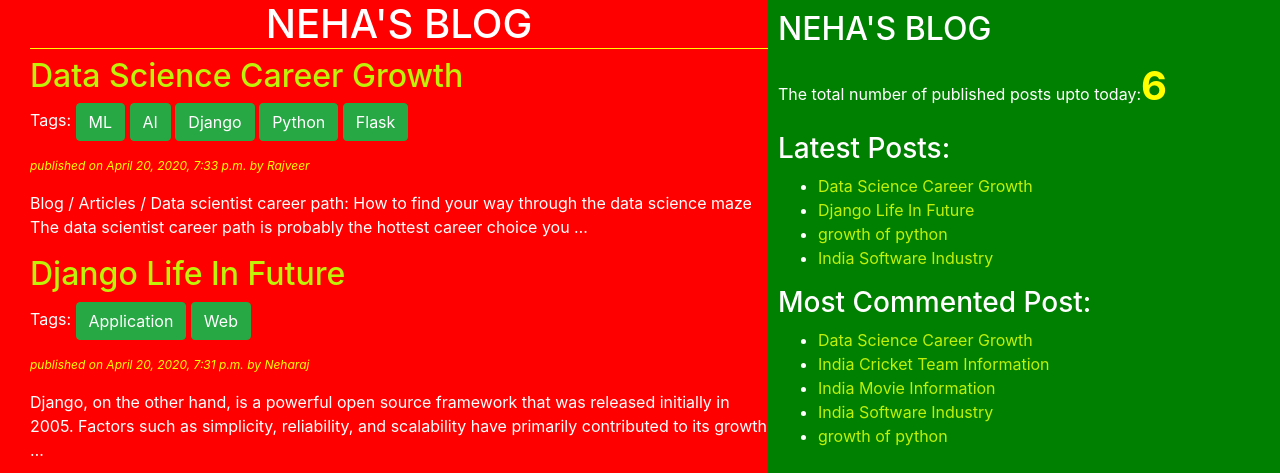
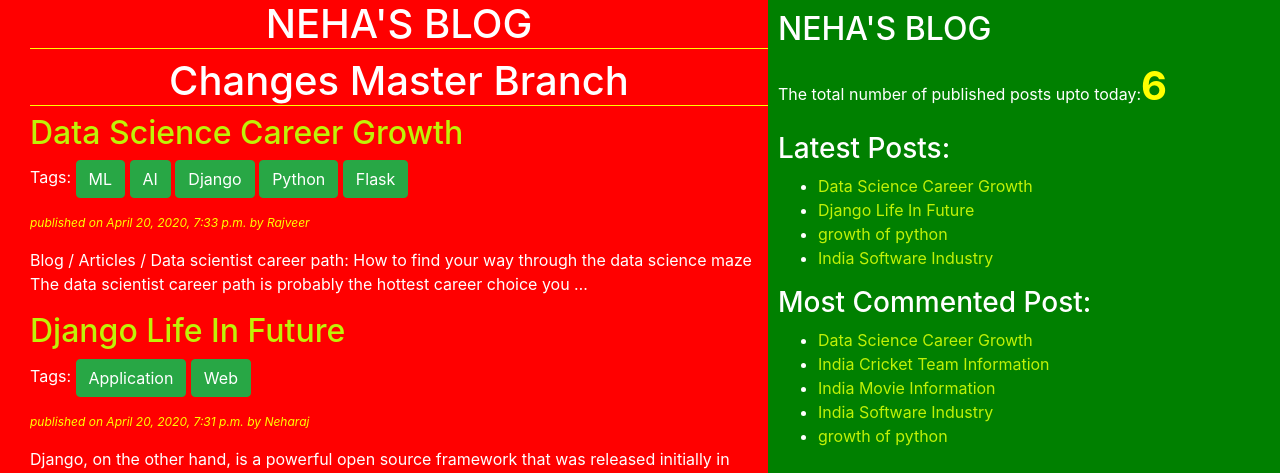
Before and after one commit to Neha-kumari200/Django_blogproject, a Django app: page / in a window 1280 px wide. Shown: the top 473 px of the page. Run offline with Django 3.2, Linux system fonts and the light colour scheme; data comes from the database, SQL or seed files in the repository; parts of the project's set-up code (start-up, migrations or seed data) failed here and were passed over; some libraries are stand-ins or nearby versions.

Commit message:
Changes on master branch

```diff
--- a/templates/blog/post_list.html
+++ b/templates/blog/post_list.html
@@ -2,6 +2,7 @@
 {% block title_block %}NEHA'S BLOG HOME PAGE{% endblock %}
   {% block content %}
     <h1>NEHA'S BLOG</h1>
+    <h1>Changes Master Branch</h1>
     {%if tag%}
     <h2>Posts tagged with "{{tag.name}}"</h2>
     {%endif%}
```
